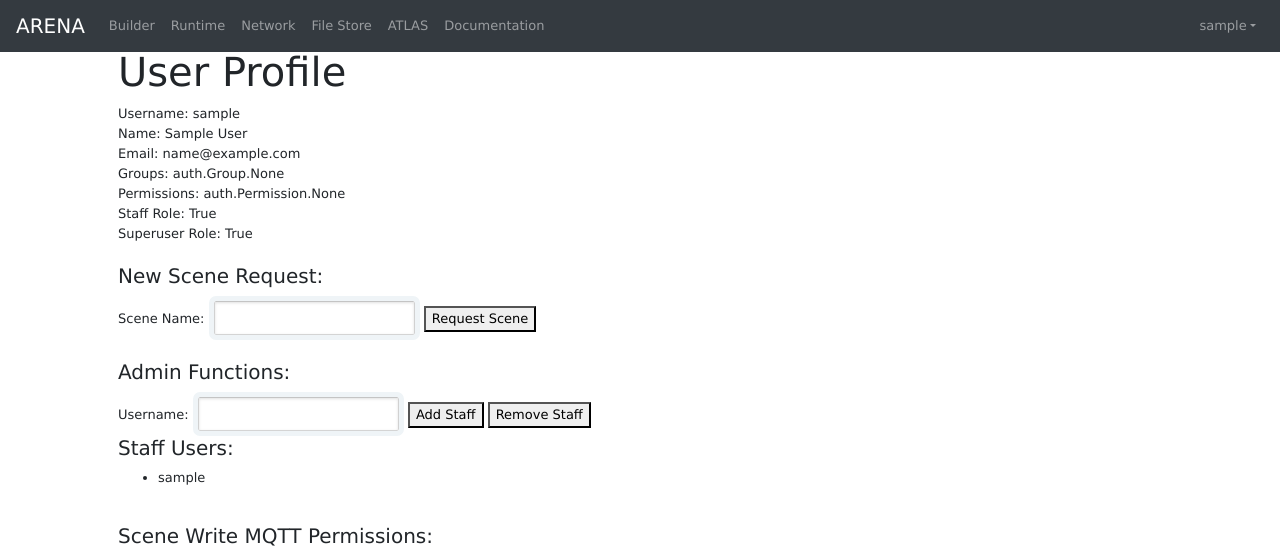
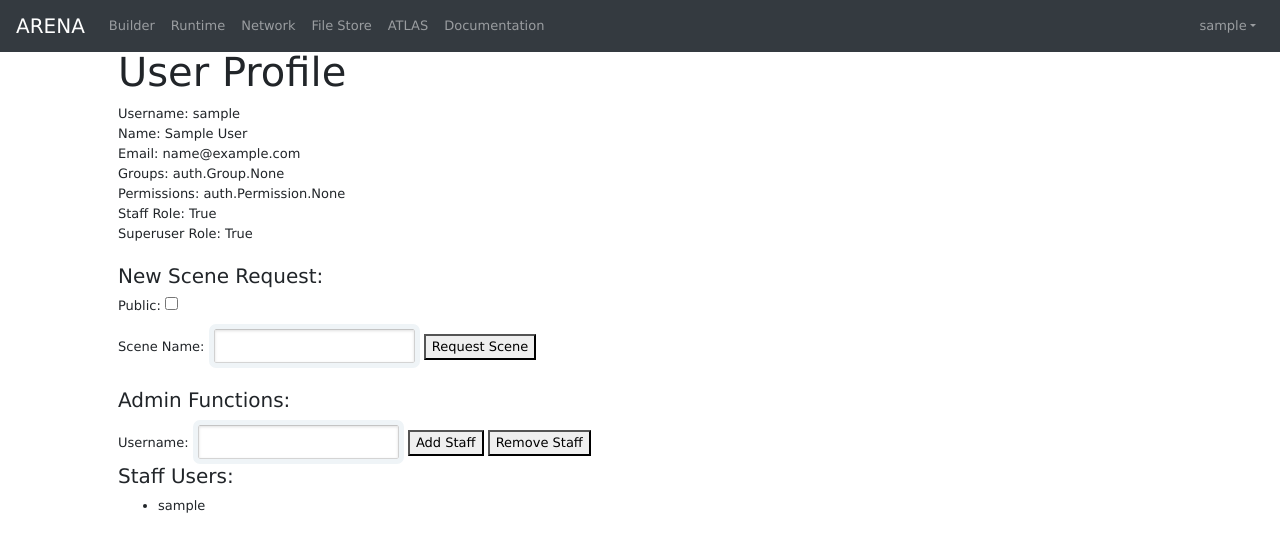
Before and after one commit to arenaxr/arena-account, a Django app: page /user/profile in a window 1280 px wide. Shown: the top 553 px of the page. Run offline with Django 3.2, Linux system fonts and the light colour scheme; the visitor is signed in with stand-in values (Sample User, id 1); data comes from the database, SQL or seed files in the repository; parts of the project's set-up code (start-up, migrations or seed data) failed here and were passed over; some libraries are stand-ins or nearby versions.

Commit message:
adding public switch to scene

```diff
--- a/users/forms.py
+++ b/users/forms.py
@@ -34,5 +34,5 @@ class UpdateStaffForm(forms.Form):
 
 
 class NewSceneForm(forms.Form):
-    username = forms.CharField()
     scene = forms.CharField()
+    is_public = forms.BooleanField()
--- a/users/templates/users/user_profile.html
+++ b/users/templates/users/user_profile.html
@@ -21,9 +21,14 @@
         <h5>New Scene Request:</h5>
         <form action="new_scene" method="POST">
             {% csrf_token %}
+            {% if staff %}
+                <label for="is_public">Public:</label>
+                <input type="checkbox" id="is_public" name="is_public" value="Public">
+                <br>
+            {% endif %}
             <label for="scene">Scene Name:</label>
             <input type="text" id="scene" name="scene" pattern="^[a-z\d](?:[a-z\d]|-(?=[a-z\d])){0,200}$">
-            <button type="submit" name="username" value="{{ user.get_username }}">Request Scene</button>
+            <button type="submit">Request Scene</button>
         </form>
         <br>
         {% if user.is_superuser %}
--- a/users/views.py
+++ b/users/views.py
@@ -116,18 +116,21 @@ def new_scene(request):
         return JsonResponse({}, status=400)
     form = NewSceneForm(request.POST)
     if form.is_valid() and request.user.is_authenticated:
-        username = form.cleaned_data['username']
+        username = request.user.username
         scene = form.cleaned_data['scene']
+        is_public = form.cleaned_data['is_public']
         if scene in settings.USERNAME_RESERVED:
             return JsonResponse({'error': f"Rejecting reserved name for scene: {scene}"}, status=400)
+        if not is_public:
+            scene = f'{username}/{scene}'  # use namespace for normal users
         if Scene.objects.filter(name=scene).exists():
             return JsonResponse({'error': f"Unable to claim existing scene: {scene}, use admin panel"}, status=400)
         if User.objects.filter(username=username).exists():
             s = Scene(
                 name=scene,
-                summary=f'User {username} adding new scene editor to account database.',
+                summary=f'User {username} adding new scene {scene} to account database.',
             )
-            print(f"Setting user {username}, editor for scene: {scene}")
+            # TODO: set user {username}, editor for scene: {scene}
             s.save()
 
     return redirect("user_profile")
```
